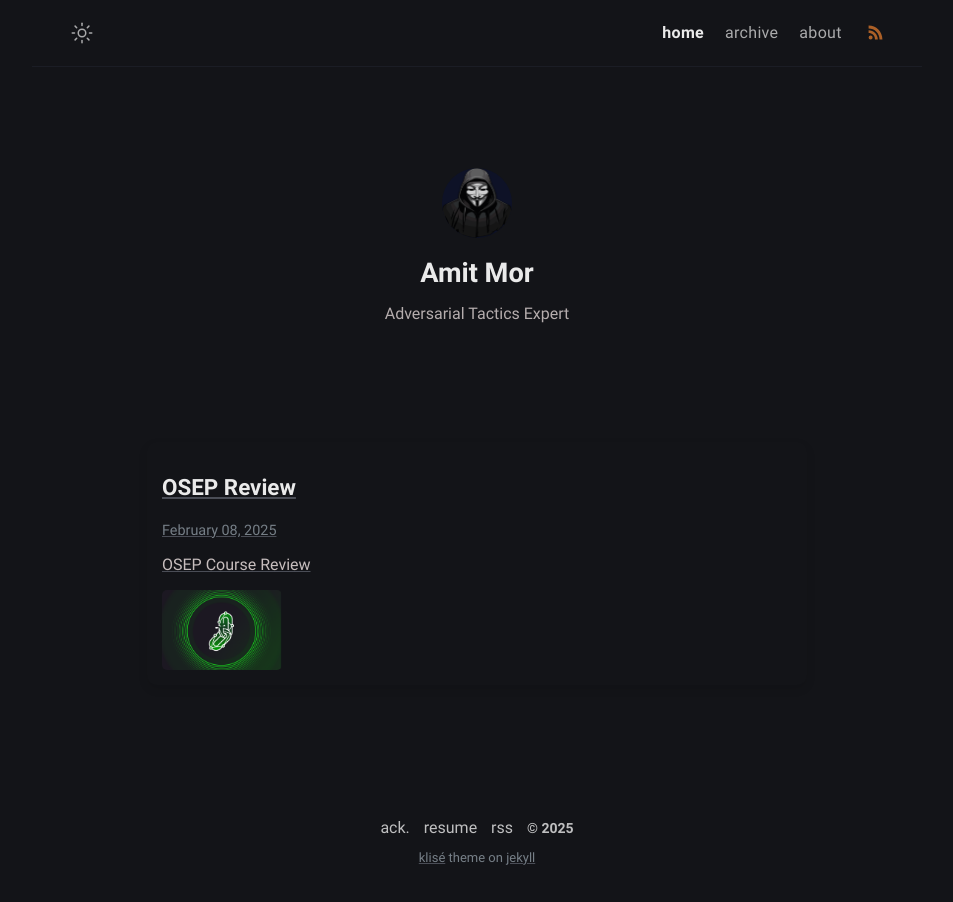
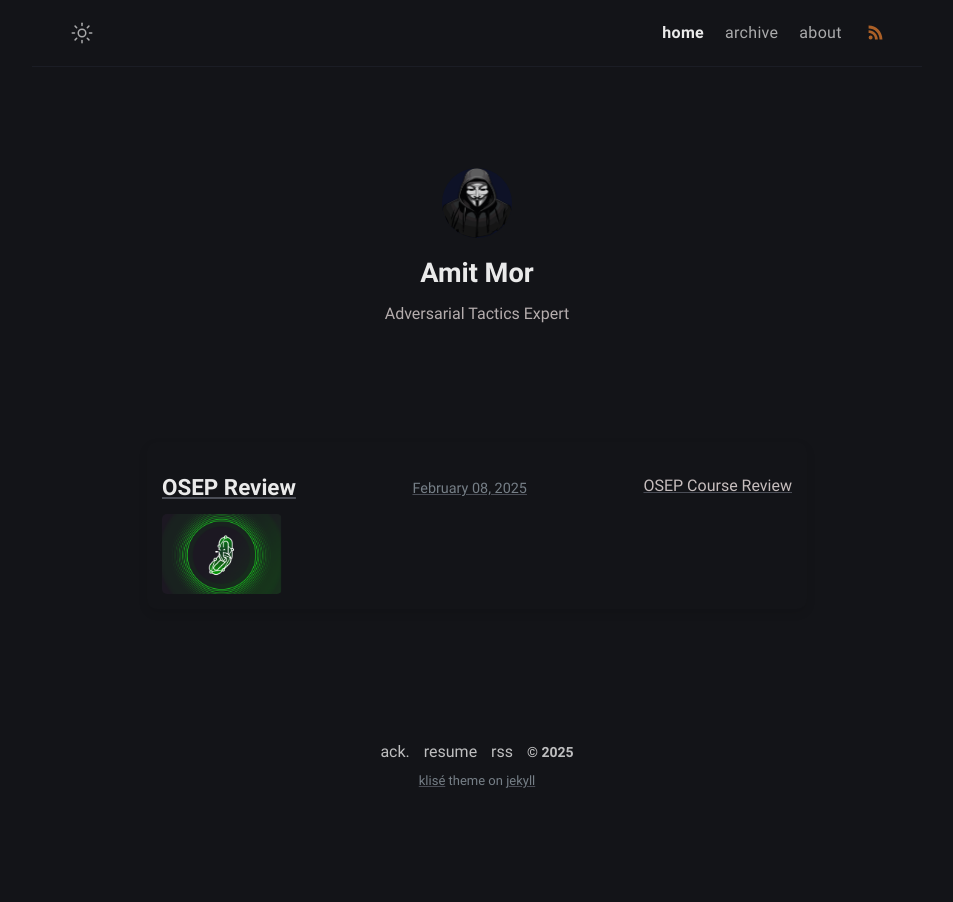
Before and after one commit to Extravenger/extravenger.github.io, a Jekyll site: the page built from index.md, in a window 1280 px wide. Shown: the whole page, without its empty margins (163-1116 px from the left). Built offline with Jekyll 4.4.1, drawn with Linux system fonts in a browser that asks for light colours.

Commit message:
Update style.scss

```diff
--- a/assets/css/style.scss
+++ b/assets/css/style.scss
@@ -4,14 +4,10 @@
 @import "main";
 /* Container for each post */
 .post-card {
-  display: flex;
-  align-items: center; /* Align text and image in one line */
-  justify-content: space-between; /* Pushes text left, image right */
   background: var(--content-bg);
   border-radius: 10px;
   box-shadow: 0 4px 10px rgba(0, 0, 0, 0.1);
   transition: transform 0.2s ease-in-out;
-  overflow: hidden;
   padding: 15px;
 }
 
@@ -19,13 +15,22 @@
   transform: translateY(-5px);
 }
 
+/* Flexbox ensures text and image are in one row */
 .post-card-content {
-  flex: 1; /* Takes remaining space */
-  padding-right: 15px; /* Creates space between text and image */
+  display: flex;
+  align-items: center; /* Aligns text and image */
+  justify-content: space-between; /* Pushes text left, image right */
 }
 
+/* Ensures text takes the available space */
+.post-text {
+  flex: 1;
+  padding-right: 15px;
+}
+
+/* Image stays fixed on the right */
 .post-card-image {
-  width: 120px; /* Adjust size as needed */
+  width: 120px; /* Adjust size */
   height: 80px;
   flex-shrink: 0; /* Prevents image from resizing */
   overflow: hidden;
@@ -44,6 +49,11 @@
   margin-bottom: 5px;
 }
 
+.post-card h2 a {
+  text-decoration: none;
+  color: inherit;
+}
+
 .post-meta {
   font-size: 0.9rem;
   color: var(--text-secondary);
@@ -54,8 +64,3 @@
   font-size: 1rem;
   color: var(--text-color);
 }
-
-.post-excerpt {
-  font-size: 1rem;
-  color: var(--text-color);
-}
```
